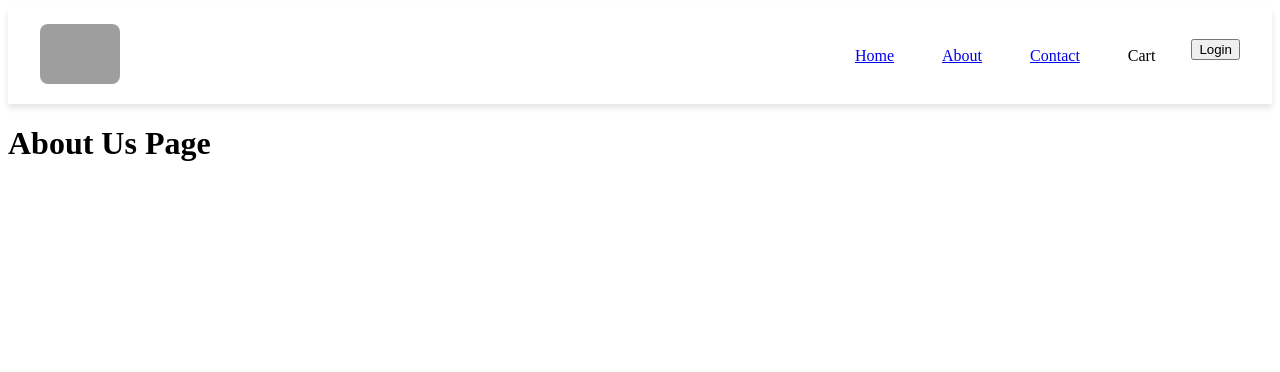
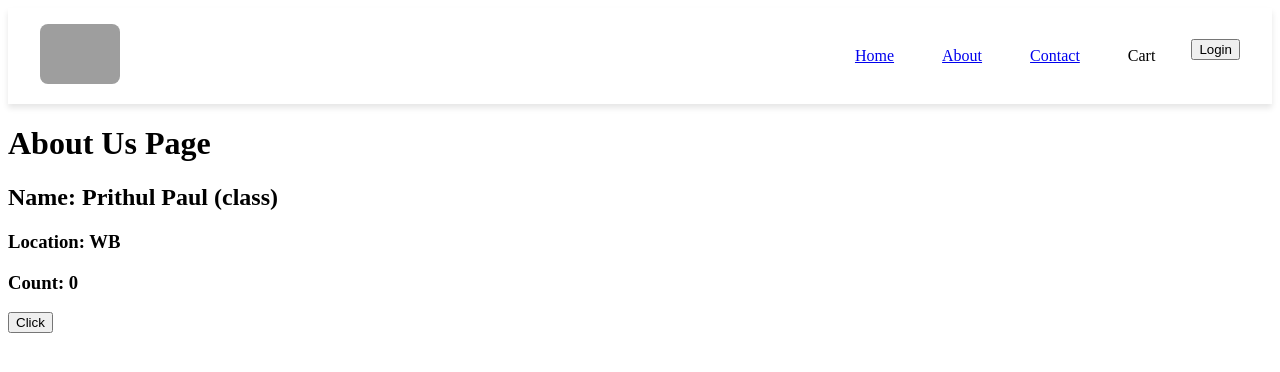
Before and after one commit to Prithul-Paul/React-Study, a React (Vite) app: page /about in a window 1280 px wide. Shown: the top 372 px of the page. Built offline with nearby package versions, Linux system fonts and the light colour scheme; grey boxes are pictures that could not be loaded.

Commit message:
Class based comp. (Create and Update state variable)

```diff
--- a/src/components/About.js
+++ b/src/components/About.js
@@ -1,7 +1,12 @@
+import User from "./User";
+import UserClass from "./UserClass";
+
 const About = () => {
     return (
         <div className="about-container">
             <h1>About Us Page</h1>
+            {/* <User name={"Prithul Paul (function)"} location={"Kolkata"} /> */}
+            <UserClass name={"Prithul Paul (class)"} location={"WB"} />
         </div>
     );
 }
--- /dev/null
+++ b/src/components/User.js
@@ -0,0 +1,14 @@
+import { useState } from "react";
+
+const User = ({name, location}) => {
+    const [count] = useState(2);
+    return (
+        <div className="user-card">
+            <h2>Name: {name}</h2>
+            <h3>Location: {location}</h3>
+            <h3>Count: {count}</h3>
+        </div>
+    );
+}
+
+export default User;
--- /dev/null
+++ b/src/components/UserClass.js
@@ -0,0 +1,29 @@
+import React from "react";
+class UserClass extends React.Component {
+
+    constructor(props){
+        super(props);
+        this.state = {
+            count: 0
+        }
+    }
+
+    render() {
+        const {name, location} = this.props;
+        const {count} = this.state;
+        return (
+            <div className="user-card">
+                <h2>Name: {name}</h2>
+                <h3>Location: {location}</h3>
+                <h3>Count: {count}</h3>
+                <button onClick={()=>{
+                    this.setState({
+                        count: count + 1
+                    });
+                }}>Click</button>
+            </div>
+        )
+    }
+}
+
+export default UserClass;
```
Also changed, not shown: 1 other file (tests, documents, lock files or other folders).
